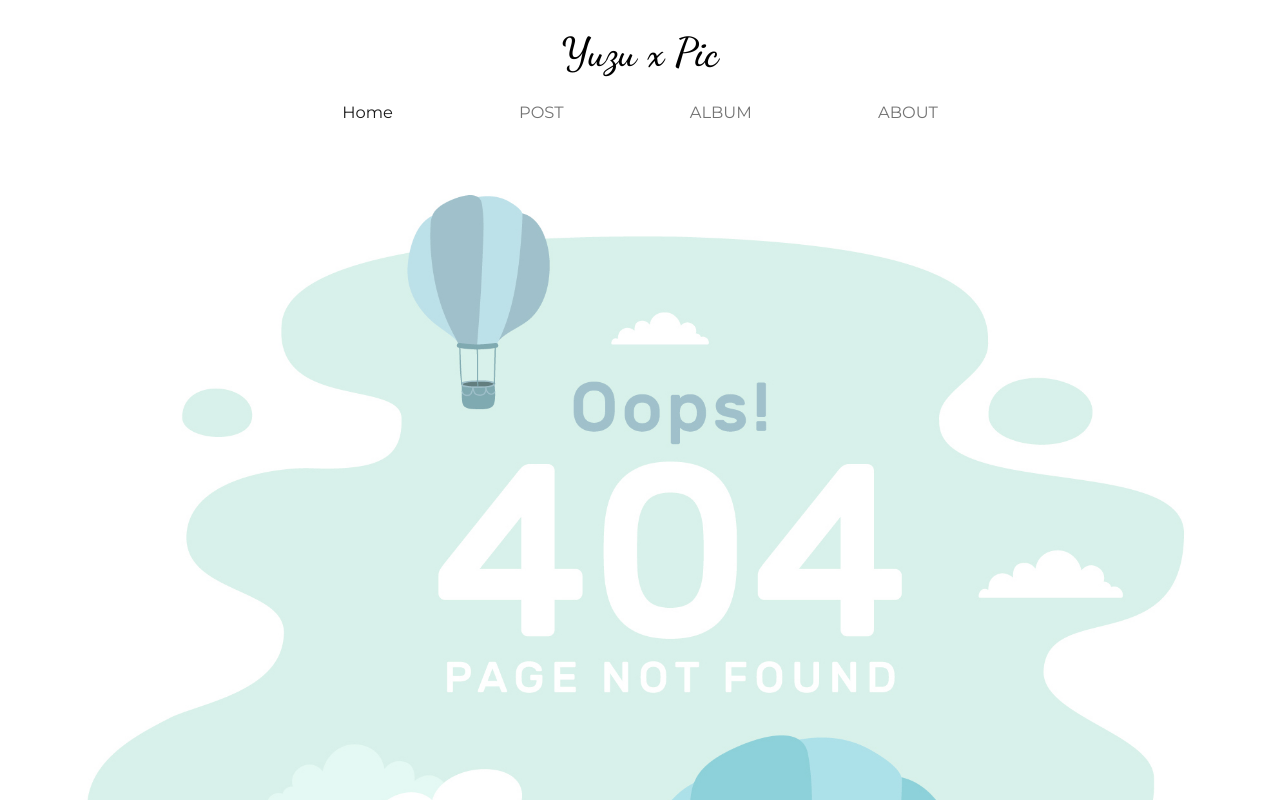
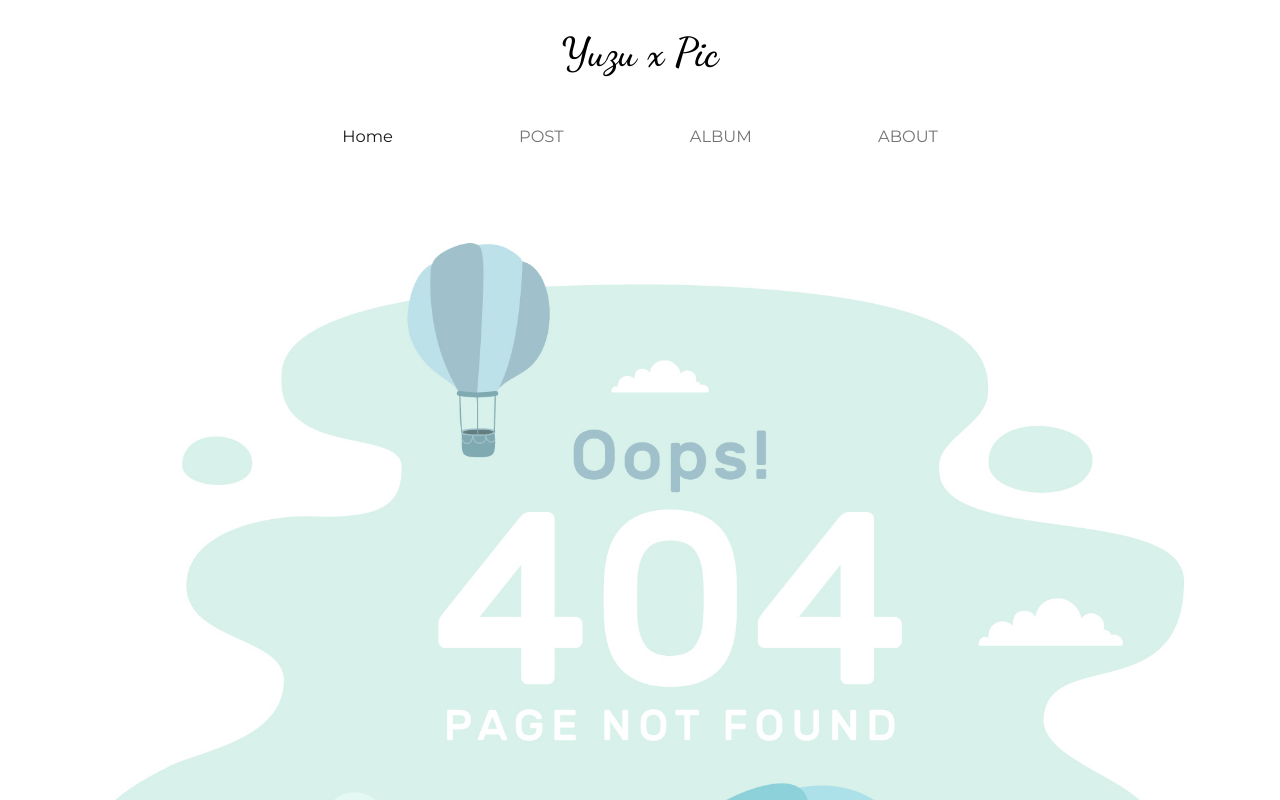
Before and after one commit to YuZih/Image-Gallery, a Vue app: page /#/ in a window 1280 px wide. Shown: the top 800 px of the page. Built offline with nearby package versions, Linux system fonts and the light colour scheme.

Commit message:
Complete basic Header & Navbar

```diff
--- a/src/assets/scss/header.scss
+++ b/src/assets/scss/header.scss
@@ -131,8 +131,8 @@ header {
   background-color: rgba(255, 255, 255, 0.9); // Overlay background
   z-index: 999; // Make sure the overlay is on top
   display: none; // Hide the overlay by default
-  padding-top: 70px; // Avoid nav-item being covered by the header
-  /* Animation when expanded for overlay */
+  padding-top: 70px; // Avoid being covered by the header
+  /* Animation when the navbar is expanded  */
   height: 0;
   transition: height .1s ease-in-out;
 }
@@ -150,7 +150,7 @@ header {
 // medium screen: iPad, PC
 @media screen and (min-width: 768px) {
   .divider-container {
-    /* Make the divider longer for PC */
+    /* Let the divider longer for PC */
     width: 100%;
   }
 
@@ -196,5 +196,6 @@ header {
     max-width: 800px;
     position: relative;
     padding-top: 0;
+    height: 100%;
   }
 }
```
